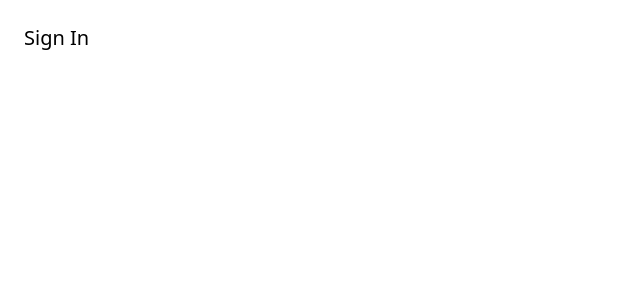
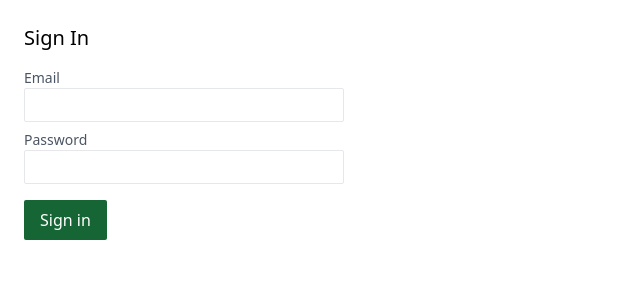
Before and after one commit to Muhammed-fazil-k/next-shop-frontend, a Next.js app: page /sign-in in a window 1280 px wide. Shown: the top 300 px of the page, without its empty margins (0-640 px from the left). Built offline with nearby package versions, Linux system fonts and the light colour scheme.

Commit message:
Sign in page

```diff
--- /dev/null
+++ b/components/Button.tsx
@@ -0,0 +1,13 @@
+import React, { PropsWithChildren } from 'react'
+interface ButtonProps extends PropsWithChildren{
+type:string;
+}
+const Button:React.FC<ButtonProps> = ({type,children}) => {
+  return (
+    <button type={type} className='bg-green-800 text-white px-4 py-2 my-2 rounded-sm hover:bg-green-700'>
+        {children}
+    </button>
+  )
+}
+
+export default Button
--- /dev/null
+++ b/components/Field.tsx
@@ -0,0 +1,16 @@
+import React, { PropsWithChildren } from "react";
+
+interface FieldProps extends PropsWithChildren{
+    label:string;
+
+}
+const Field:React.FC<FieldProps> = ({label,children}) => {
+  return (
+    <label className="block my-2">
+      <span className="block text-sm text-gray-600">{label}</span>
+      {children}
+    </label>
+  );
+};
+
+export default Field;
--- /dev/null
+++ b/components/Input.tsx
@@ -0,0 +1,13 @@
+import React from "react";
+
+interface InputProps{
+    type:string;
+}
+
+const Input:React.FC<InputProps> = ({type}) => {
+  return (
+    <input type={type} className="border px-3 py-1 rounded-sm w-80"/>
+  )
+}
+
+export default Input
--- a/pages/sign-in.tsx
+++ b/pages/sign-in.tsx
@@ -1,9 +1,22 @@
+import Button from "../components/Button";
+import Field from "../components/Field";
+import Input from "../components/Input";
 import Layout from "../components/Layout";
 
 const SignInPage = () => {
-  return <Layout title="Sign In">
-
-  </Layout>;
+  return (
+    <Layout title="Sign In">
+      <form>
+        <Field label="Email">
+          <Input type="email" />
+        </Field>
+        <Field label="Password">
+          <Input type="password" />
+        </Field>
+        <Button type="submit">Sign in</Button>
+      </form>
+    </Layout>
+  );
 };
 
 export default SignInPage;
```
